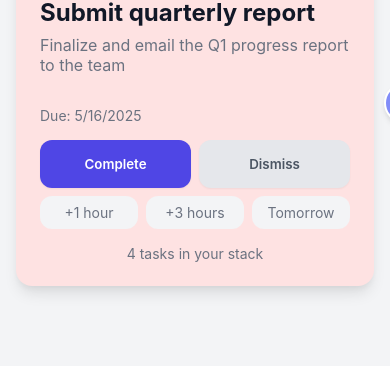
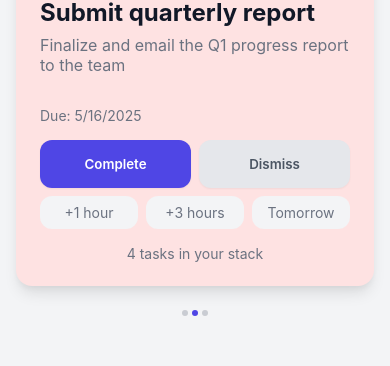
Before and after one commit to JonesInForCode/CardStack, a React (Vite) app: page / in a window 390 px wide. Shown: the part 286-652 px from the top of the page. Built offline with nearby package versions, Linux system fonts and the light colour scheme.

Commit message:
Some more mobile specific fixes

```diff
--- a/package.json
+++ b/package.json
@@ -1,7 +1,7 @@
 {
   "name": "cardstack",
   "private": true,
-  "version": "1.5.4",
+  "version": "1.5.5",
   "type": "module",
   "license": "AGPL-3.0-or-later",
   "scripts": {
--- a/public/service-worker.js
+++ b/public/service-worker.js
@@ -1,5 +1,5 @@
 // public/service-worker.js
-const CACHE_NAME = 'cardstack-v1.5.4';
+const CACHE_NAME = 'cardstack-v1.5.5';
 const VERSION_CHECK_INTERVAL = 60 * 60 * 1000; // Check version every hour (in milliseconds)
 
 // Assets to cache on install
--- a/public/version.json
+++ b/public/version.json
@@ -1,6 +1,6 @@
 {
-  "version": "1.5.4",
+  "version": "1.5.5",
   "buildDate": "2025-06-03T10:17:30.362Z",
   "requiredUpdate": true,
-  "updateMessage": "Version 1.5.4 is now available with new fixes. Please refresh to update!"
+  "updateMessage": "Version 1.5.5 is now available with new fixes. Please refresh to update!"
 }
--- a/src/App.tsx
+++ b/src/App.tsx
@@ -25,7 +25,7 @@ import { ANIMATION_DURATION } from './constants';
 import { type Category, type PartialTask, getCategoryEmoji } from './types/Task';
 
 // Get the app version from package.json
-const APP_VERSION = '1.5.4'; // This should match your package.json version
+const APP_VERSION = '1.5.5'; // This should match your package.json version
 
 const AppContainer = styled.div`
   position: relative;
--- a/src/components/Card/TaskCard.tsx
+++ b/src/components/Card/TaskCard.tsx
@@ -1,4 +1,5 @@
 // src/components/Card/TaskCard.tsx - Properly using styled-components
+import { useEffect } from 'react';
 import { motion } from 'framer-motion';
 import styled from 'styled-components';
 import { type Task, type Priority, type Category } from '../../types/Task';
@@ -299,6 +300,41 @@ const SubtaskBadge = styled(motion.div)`
   cursor: pointer;
 `;
 
+const SwipeHint = styled(motion.div)`
+  position: absolute;
+  right: -60px;
+  top: 50%;
+  transform: translateY(-50%);
+  background-color: ${({ theme }) => theme.colors.primaryLight};
+  color: white;
+  padding: ${({ theme }) => theme.spacing.sm} ${({ theme }) => theme.spacing.md};
+  border-radius: ${({ theme }) => theme.borderRadius.large} 0 0 ${({ theme }) => theme.borderRadius.large};
+  font-size: ${({ theme }) => theme.typography.fontSizes.sm};
+  font-weight: ${({ theme }) => theme.typography.fontWeights.semibold};
+  box-shadow: ${({ theme }) => theme.shadows.medium};
+  pointer-events: none;
+  white-space: nowrap;
+`;
+
+const SwipeIndicator = styled(motion.div)`
+  position: absolute;
+  left: 50%;
+  bottom: -30px;
+  transform: translateX(-50%);
+  display: flex;
+  gap: 4px;
+  pointer-events: none;
+`;
+
+const SwipeDot = styled(motion.div) <{ active?: boolean }>`
+  width: 6px;
+  height: 6px;
+  border-radius: 50%;
+  background-color: ${({ theme, active }) =>
+    active ? theme.colors.primary : theme.colors.textSecondary};
+  opacity: ${({ active }) => active ? 1 : 0.3};
+`;
+
 const TaskCard = ({
   task,
   taskCount,
@@ -320,6 +356,38 @@ const TaskCard = ({
   // Context menu state
   const [showContextMenu, setShowContextMenu] = useState(false);
   const [menuPosition, setMenuPosition] = useState({ x: 0, y: 0 });
+
+  const [showSwipeHint, setShowSwipeHint] = useState(false);
+  const [isMobile, setIsMobile] = useState(false);
+
+  // Detect if device is mobile
+  useEffect(() => {
+    const checkMobile = () => {
+      const hasCoarsePointer = window.matchMedia('(pointer: coarse)').matches;
+      const isSmallScreen = window.innerWidth <= 768;
+      setIsMobile(hasCoarsePointer || isSmallScreen);
+    };
+
+    checkMobile();
+    window.addEventListener('resize', checkMobile);
+    return () => window.removeEventListener('resize', checkMobile);
+  }, []);
+
+  // Show swipe hint briefly on mobile for first-time users
+  useEffect(() => {
+    if (isMobile && onAddSubtask) {
+      const hasSeenHint = localStorage.getItem('hasSeenSwipeHint');
+      if (!hasSeenHint) {
+        setShowSwipeHint(true);
+        const timer = setTimeout(() => {
+          setShowSwipeHint(false);
+          localStorage.setItem('hasSeenSwipeHint', 'true');
+        }, 3000);
+
+        return () => clearTimeout(timer);
+      }
+    }
+  }, [isMobile, onAddSubtask]);
 
   const handleSubtaskBadgeClick = (e: React.MouseEvent) => {
     e.preventDefault();
@@ -394,7 +462,7 @@ const TaskCard = ({
       exit="exit"
       variants={cardVariants}
       transition={{ type: 'spring', stiffness: 300, damping: 30 }}
-      style={{ touchAction: 'pan-y'}}
+      style={{ touchAction: 'pan-y' }}
     >
       {task.hasSubtasks && task.subtasks && task.subtasks.length > 0 ? (
         <>
@@ -416,17 +484,37 @@ const TaskCard = ({
             onViewSubtasks={onOpenSubtasks!}
           />
         </>
-      ) : onAddSubtask && (
+      ) : onAddSubtask && !isSnoozed && (
         <FloatingSubtaskButton
           whileTap={{ scale: 0.9 }}
           whileHover={{ scale: 1.1 }}
           onClick={onAddSubtask}
           title="Add subtask"
           aria-label="Add subtask to this task"
+          style={{
+            display: isMobile ? 'none' : 'flex'
+          }}
         >
           +
         </FloatingSubtaskButton>
       )}
+      {/* Mobile: Show swipe hint */}
+      {onAddSubtask && showSwipeHint && (
+        <SwipeHint
+          initial={{ opacity: 0, x: 20 }}
+          animate={{ opacity: 1, x: 0 }}
+          exit={{ opacity: 0, x: 20 }}
+        >
+          ← Swipe left for subtask
+        </SwipeHint>
+      )}
+
+      {/* Swipe indicators at bottom */}
+      <SwipeIndicator>
+        <SwipeDot />
+        <SwipeDot active />
+        <SwipeDot />
+      </SwipeIndicator>
       {pomodoroActive && onPomodoroComplete && (
         <PomodoroTimer
           isRunning={pomodoroActive && !isShuffling && !isSnoozed}
--- a/src/components/TaskNavigationView.tsx
+++ b/src/components/TaskNavigationView.tsx
@@ -145,22 +145,21 @@ const TaskNavigationView = ({
 
         const deltaY = info.delta.y;
         const deltaX = info.delta.x;
-        const threshold = 10; // Much lower threshold
+        const threshold = 10;
 
-        // Debug logging
-        console.log('Pan movement:', { deltaX, deltaY });
-
-        // Prioritize horizontal swipes over vertical ones
-        if (Math.abs(deltaX) > Math.abs(deltaY) && Math.abs(deltaX) > threshold) {
-            // Horizontal swipe detected - hide vertical navigation
+        // Add visual feedback for horizontal swipe
+        if (Math.abs(deltaX) > threshold && Math.abs(deltaX) > Math.abs(deltaY)) {
+            // When swiping left, slightly rotate the card to show it's interactive
+            if (deltaX < -20) {
+                // You could add a visual state here if needed
+            }
             setShowTopNav(false);
             setShowBottomNav(false);
         } else if (Math.abs(deltaY) > threshold) {
-            // Show appropriate navigation based on vertical swipe direction
-            if (deltaY < 0) { // Swiping up
+            if (deltaY < 0) {
                 setShowTopNav(true);
                 setShowBottomNav(false);
-            } else if (deltaY > 0) { // Swiping down
+            } else if (deltaY > 0) {
                 setShowBottomNav(true);
                 setShowTopNav(false);
             }
@@ -192,9 +191,9 @@ const TaskNavigationView = ({
 
         if (isSignificantHorizontalSwipe && Math.abs(deltaX) > Math.abs(deltaY)) {
             // Horizontal swipe takes priority
-            if (deltaX < 0 || velocityX < -velocityThreshold) {
+            if (deltaX < -distanceThreshold || velocityX < -velocityThreshold) {
                 // Swiped left - add subtask
-                console.log('Right swipe detected - adding subtask');
+                console.log('Left swipe detected - adding subtask');
                 if (onAddSubtask) {
                     onAddSubtask();
                 }
@@ -226,13 +225,14 @@ const TaskNavigationView = ({
     return (
         <NavigationContainer>
             <TaskContentWrapper
-                drag="y"
-                dragConstraints={{ top: 0, bottom: 0 }}
-                dragElastic={0.2}
+                drag
+                dragConstraints={{ top: 0, bottom: 0, left: -80, right: 0 }}
+                dragElastic={{ left: 0.3, right: 0, top: 0.2, bottom: 0.2 }}
+                dragTransition={{ bounceStiffness: 300, bounceDamping: 30 }}
                 onPanStart={handlePanStart}
                 onPan={handlePan}
                 onPanEnd={handlePanEnd}
-                style={{ touchAction: 'pan-y' }}
+                style={{ touchAction: 'none' }}
             >
                 {/* Top navigation area */}
                 <NavigationArea
```
Also changed, not shown: public/manifest.json.
